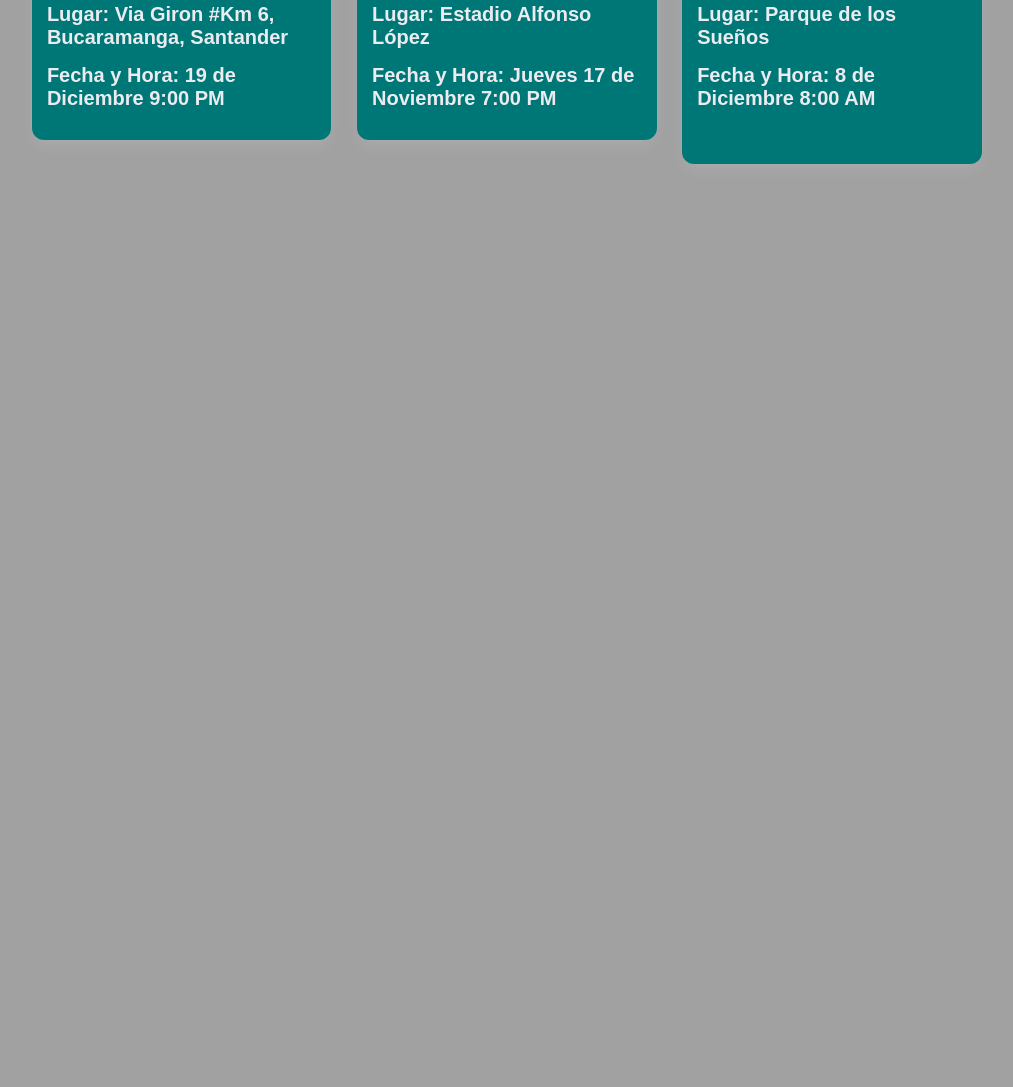
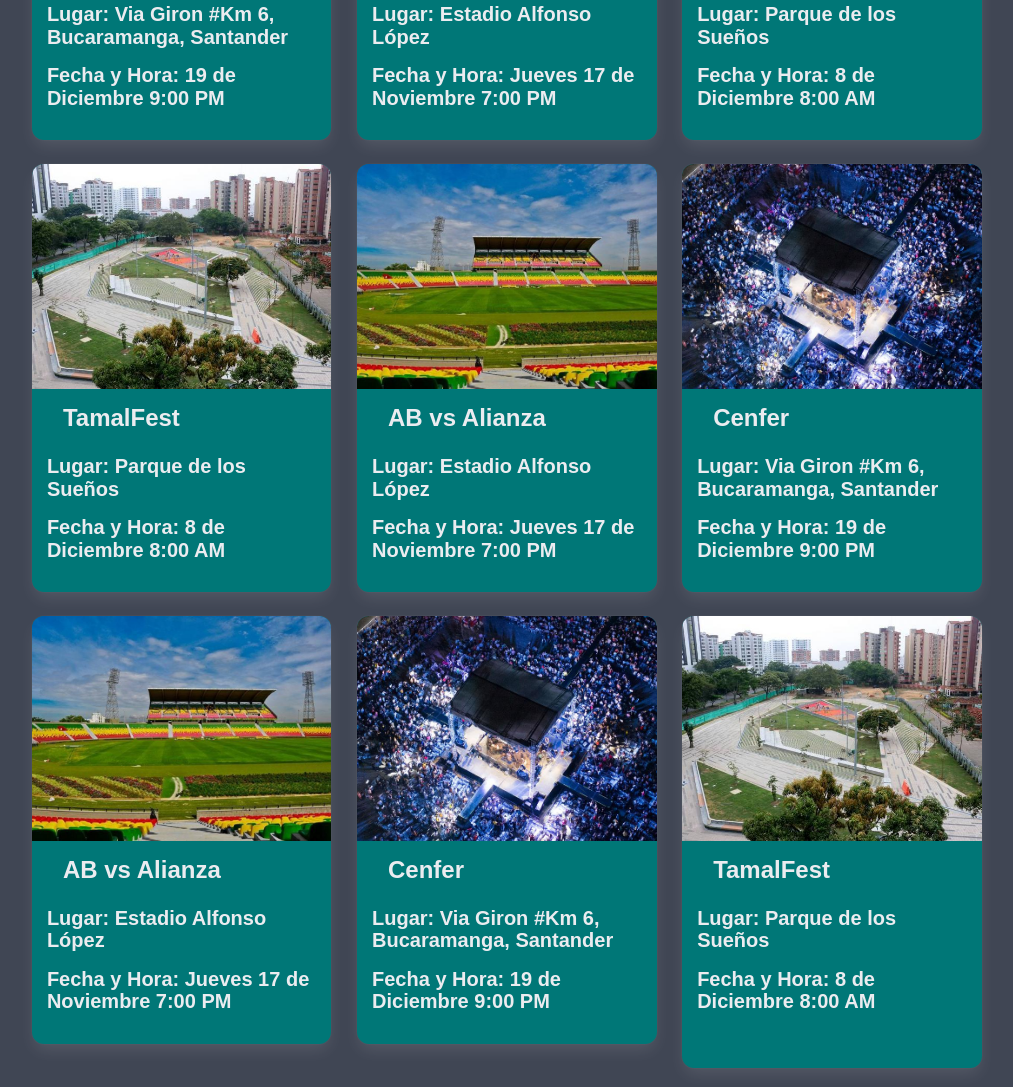
Before and after one commit to YtzhakC/Proyecto_CultuVivo_PereiraDanielSantiagoEimerSanchezEmmanuelGutierrezJuanCarvajalYtzhak, a plain HTML site: page CultuVivo/eventos.html in a window 1280 px wide. Shown: the part 484-1571 px from the top of the page, without its empty margins (210-1223 px from the left). Before the commit the page ends 800 px from the top, so only its background shows below. Drawn offline with Linux system fonts and the light colour scheme.

Commit message:
Cambiando colores al body y header

```diff
--- a/CultuVivo/eventos.html
+++ b/CultuVivo/eventos.html
@@ -127,7 +127,171 @@
               </a>
             </div>
 
+            <div class="card">
+              <a href="/InkMap/Paginas/tatuadores/tatuador8.html">
+              <div class="card-image">
+                <figure class="image is-4by3">
+                  <img
+                    src="/CultuVivo/img/ParqueSueños.jpg"
+                    alt="Placeholder image"
+                  />
+                </figure>
+              </div>
+              <div class="card-content">
+                <div class="media">
+                  <div class="media-left">
 
+                  </div>
+                  <div class="media-content">
+                    <p class="title is-4">TamalFest</p>
+                  </div>
+              </div>
+
+                <div class="content">
+                  <h4>Lugar: Parque de los Sueños</h4>
+                  <h4>Fecha y Hora: 8 de Diciembre 8:00 AM</h4>
+                </div>
+              </div>
+            </a>
+          </div>
+
+            <div class="card">
+              <a href="/InkMap/Paginas/tatuadores/tatuador7.html">
+              <div class="card-image">
+                <figure class="image is-4by3">
+                  <img
+                    src="/CultuVivo/img/Estadio.jpeg"
+                    alt="Placeholder image"
+                  />
+                </figure>
+              </div>
+              <div class="card-content">
+                <div class="media">
+                  <div class="media-left">
+
+                  </div>
+                  <div class="media-content">
+                    <p class="title is-4">AB vs Alianza</p>
+                  </div>
+                </div>
+
+                <div class="content">
+                 <h4>Lugar: Estadio Alfonso López</h4>
+                 <h4>Fecha y Hora: Jueves 17 de Noviembre 7:00 PM</h4>
+                </div>
+              </div>
+              </a>
+            </div>
+
+            <div class="card">
+              <a href="/InkMap/Paginas/tatuadores/tatuador6.html">
+                <div class="card-image">
+                  <figure class="image is-4by3">
+                    <img
+                      src="/CultuVivo/img/CenFer.jpeg"
+                      alt="Placeholder image"
+                    />
+                  </figure>
+                </div>
+                <div class="card-content">
+                  <div class="media">
+                    <div class="media-left">
+                    </div>
+                    <div class="media-content">
+                      <p class="title is-4">Cenfer</p>
+                    </div>
+                  </div>
+
+                  <div class="content">
+                    <h4>Lugar: Via Giron #Km 6, Bucaramanga, Santander</h4>
+                    <h4>Fecha y Hora: 19 de Diciembre 9:00 PM </h4>
+                  </div>
+                </div>
+              </a>
+            </div>
+
+            <div class="card">
+              <a href="/InkMap/Paginas/tatuadores/tatuador7.html">
+              <div class="card-image">
+                <figure class="image is-4by3">
+                  <img
+                    src="/CultuVivo/img/Estadio.jpeg"
+                    alt="Placeholder image"
+                  />
+                </figure>
+              </div>
+              <div class="card-content">
+                <div class="media">
+                  <div class="media-left">
+
+                  </div>
+                  <div class="media-content">
+                    <p class="title is-4">AB vs Alianza</p>
+                  </div>
+                </div>
+
+                <div class="content">
+                 <h4>Lugar: Estadio Alfonso López</h4>
+                 <h4>Fecha y Hora: Jueves 17 de Noviembre 7:00 PM</h4>
+                </div>
+              </div>
+              </a>
+            </div>
+
+            <div class="card">
+              <a href="/InkMap/Paginas/tatuadores/tatuador6.html">
+                <div class="card-image">
+                  <figure class="image is-4by3">
+                    <img
+                      src="/CultuVivo/img/CenFer.jpeg"
+                      alt="Placeholder image"
+                    />
+                  </figure>
+                </div>
+                <div class="card-content">
+                  <div class="media">
+                    <div class="media-left">
+                    </div>
+                    <div class="media-content">
+                      <p class="title is-4">Cenfer</p>
+                    </div>
+                  </div>
+
+                  <div class="content">
+                    <h4>Lugar: Via Giron #Km 6, Bucaramanga, Santander</h4>
+                    <h4>Fecha y Hora: 19 de Diciembre 9:00 PM </h4>
+                  </div>
+                </div>
+              </a>
+            </div>
+
+            <div class="card">
+              <a href="/InkMap/Paginas/tatuadores/tatuador8.html">
+              <div class="card-image">
+                <figure class="image is-4by3">
+                  <img
+                    src="/CultuVivo/img/ParqueSueños.jpg"
+                    alt="Placeholder image"
+                  />
+                </figure>
+              </div>
+              <div class="card-content">
+                <div class="media">
+                  <div class="media-left">
+
+                  </div>
+                  <div class="media-content">
+                    <p class="title is-4">TamalFest</p>
+                  </div>
+              </div>
+
+                <div class="content">
+                  <h4>Lugar: Parque de los Sueños</h4>
+                  <h4>Fecha y Hora: 8 de Diciembre 8:00 AM</h4>
+                </div>
+              </div>
+            </a>
+          </div>
 
         </div>
 
--- a/CultuVivo/styles/eventos.css
+++ b/CultuVivo/styles/eventos.css
@@ -10,7 +10,7 @@
     }
 
     html {
-        background-color: #a1a1a1;
+        background-color: #404654;
         margin: 0;
         padding: 0;
         width: 100vw;
@@ -32,7 +32,7 @@
         margin-left: 12vw;
         width: 100vw;
         top: 1vw;
-        color: black;
+        color: white;
     }
 
     .header {
```
